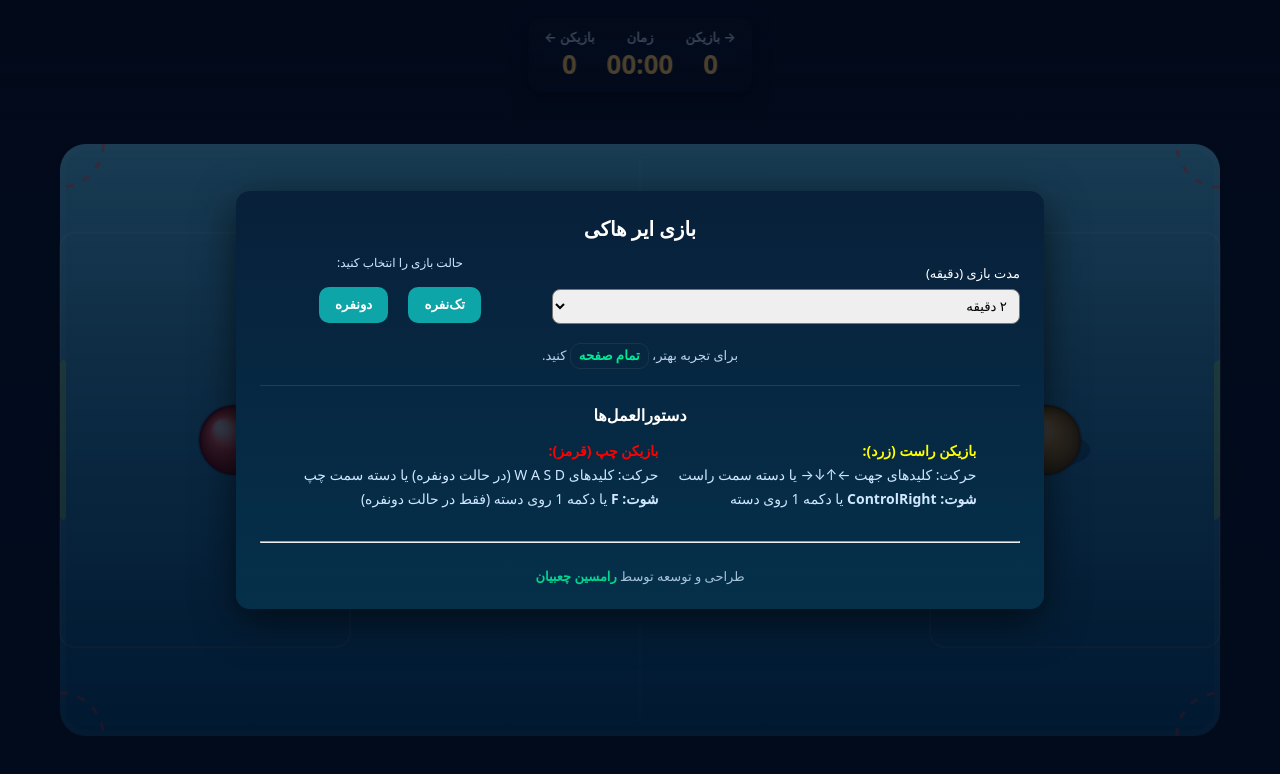
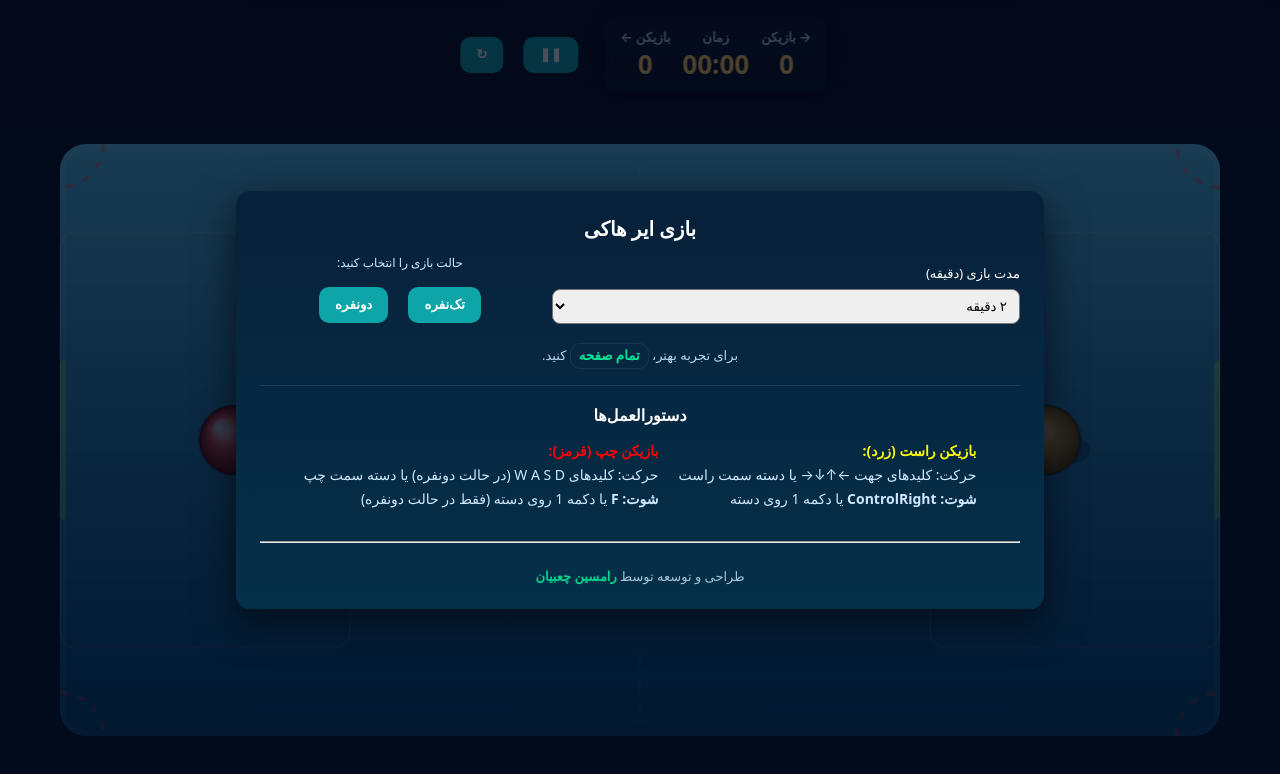
Before and after one commit to RamsinChaabian/Air-Hockey, a plain HTML site: page index.html in a window 1280 px wide. Drawn offline with nearby package versions, Linux system fonts and the light colour scheme; animation ran at ten frames a second; a small style sheet from the web is missing.

Commit message:
Update index.html

```diff
--- a/index.html
+++ b/index.html
@@ -27,6 +27,10 @@
                 <div class="label" id="playerALabel">بازیکن ←</div>
                 <div class="scoreNumber" id="scoreA">0</div>
             </div>
+        </div>
+        <div class="game-controls">
+            <button id="pauseBtn" title="توقف بازی" class="btn small-btn">❚❚</button>
+            <button id="resetBtn" title="شروع مجدد" class="btn small-btn">↻</button>
         </div>
     </div>
 
```
